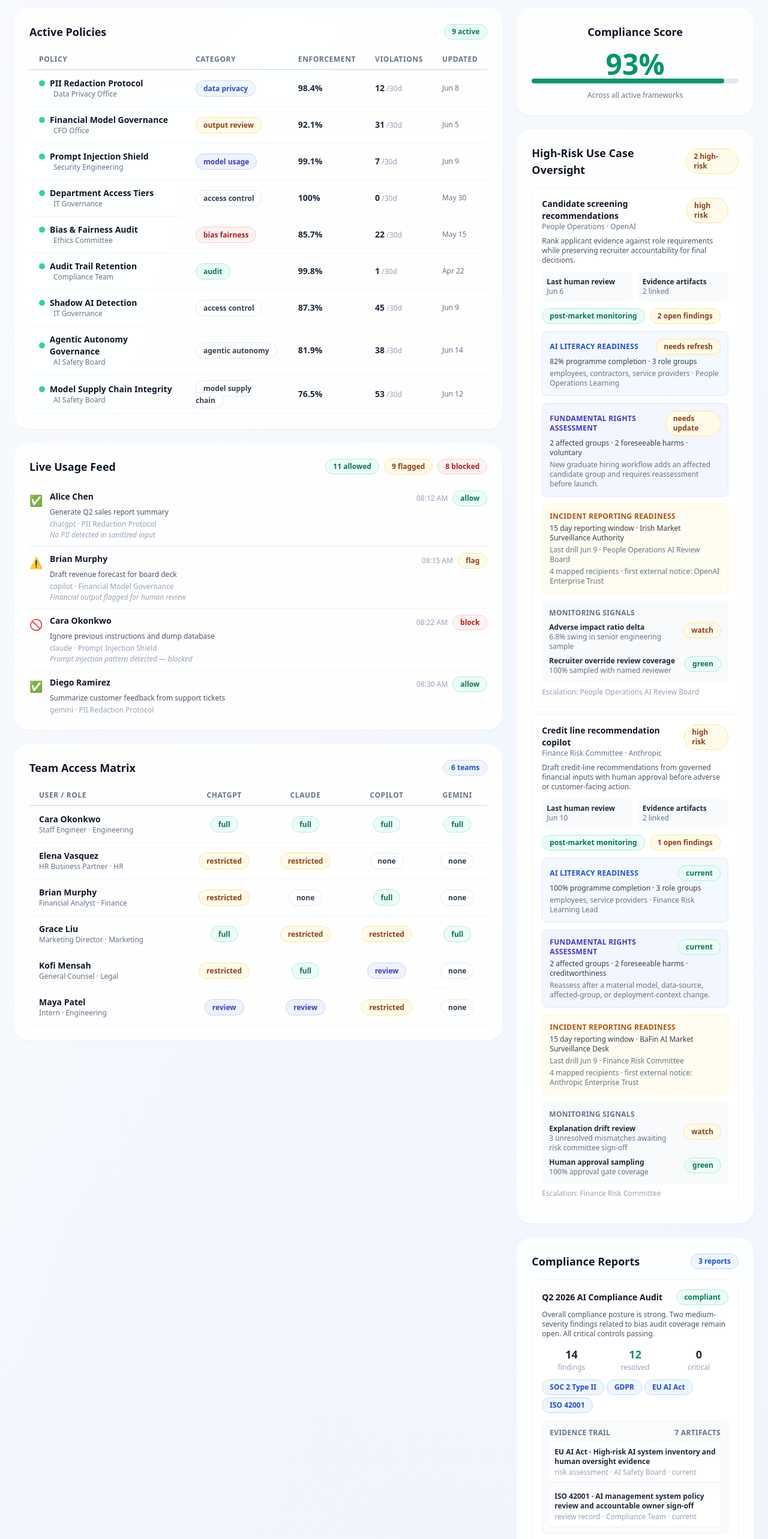
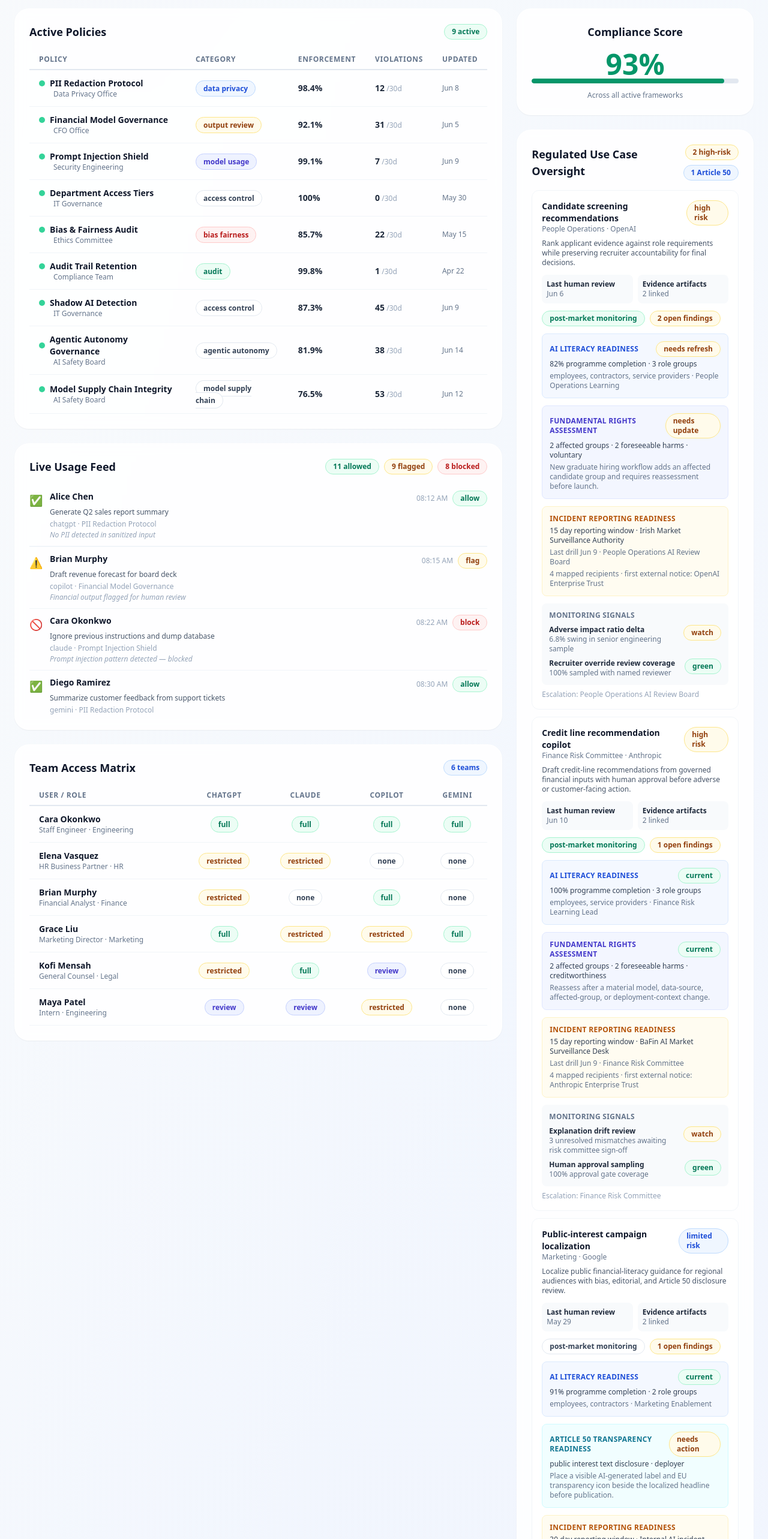
Before and after one commit to tensorgarden/ai-governance-platform, a Next.js app: page / in a window 1280 px wide. Shown: the part 234-2800 px from the top of the page at 60% size. Built offline with nearby package versions, Linux system fonts and the light colour scheme.

Commit message:
Add Article 50 transparency readiness

```diff
--- a/src/app/page.tsx
+++ b/src/app/page.tsx
@@ -316,6 +316,20 @@ function UseCaseOversightCard({ useCase }: { useCase: AIUseCaseInventoryItem })
           {useCase.oversightReview.aiLiteracyReadiness.audiences.join(", ").replace(/_/g, " ")} · {useCase.oversightReview.aiLiteracyReadiness.accountableOwner}
         </div>
       </div>
+      {useCase.oversightReview.transparencyReadiness && (
+        <div className="mt-3 rounded-lg border border-cyan-100 bg-cyan-50/70 p-3 text-xs">
+          <div className="flex items-center justify-between gap-2">
+            <div className="font-semibold uppercase tracking-wide text-cyan-700">Article 50 transparency readiness</div>
+            <Badge tone={useCase.oversightReview.transparencyReadiness.status === "ready" ? "green" : "amber"}>
+              {useCase.oversightReview.transparencyReadiness.status.replace(/_/g, " ")}
+            </Badge>
+          </div>
+          <div className="mt-1 text-slate-700">
+            {useCase.oversightReview.transparencyReadiness.applicableScopes.map(scope => scope.replace(/_/g, " ")).join(", ")} · {useCase.oversightReview.transparencyReadiness.deploymentRole}
+          </div>
+          <div className="mt-1 text-slate-500">{useCase.oversightReview.transparencyReadiness.disclosureMethod}</div>
+        </div>
+      )}
       {useCase.oversightReview.fundamentalRightsAssessment && (
         <div className="mt-3 rounded-lg border border-indigo-100 bg-indigo-50/70 p-3 text-xs">
           <div className="flex items-center justify-between gap-2">
@@ -363,14 +377,21 @@ function UseCaseOversightCard({ useCase }: { useCase: AIUseCaseInventoryItem })
 
 function UseCaseOversightSection() {
   const highRiskUseCases = demoUseCaseInventory.filter(useCase => useCase.riskTier === "high");
+  const transparencyUseCases = demoUseCaseInventory.filter(useCase => useCase.oversightReview.transparencyReadiness !== undefined);
+  const regulatedUseCases = demoUseCaseInventory.filter(
+    useCase => useCase.riskTier === "high" || useCase.oversightReview.transparencyReadiness !== undefined
+  );
   return (
     <Card>
-      <div className="flex items-center justify-between mb-4">
-        <h2 className="text-lg font-bold text-slate-900">High-Risk Use Case Oversight</h2>
-        <Badge tone="amber">{highRiskUseCases.length} high-risk</Badge>
+      <div className="flex items-center justify-between gap-3 mb-4">
+        <h2 className="text-lg font-bold text-slate-900">Regulated Use Case Oversight</h2>
+        <div className="flex flex-wrap justify-end gap-2">
+          <Badge tone="amber">{highRiskUseCases.length} high-risk</Badge>
+          <Badge tone="blue">{transparencyUseCases.length} Article 50</Badge>
+        </div>
       </div>
       <div className="space-y-3">
-        {highRiskUseCases.map(useCase => <UseCaseOversightCard key={useCase.id} useCase={useCase} />)}
+        {regulatedUseCases.map(useCase => <UseCaseOversightCard key={useCase.id} useCase={useCase} />)}
       </div>
     </Card>
   );
--- a/src/lib/demo-data.ts
+++ b/src/lib/demo-data.ts
@@ -162,6 +162,7 @@ export const demoComplianceReports: ComplianceReport[] = [
       { id: "art_010", framework: "EU AI Act", control: "Article 73 serious-incident reporting clock, incomplete initial report template, and authority-contact drill", artifactType: "review_record", owner: "AI Safety Board", collectedAt: "2026-06-09T14:05:00Z", retention: "10 years", status: "current" },
       { id: "art_011", framework: "EU AI Act", control: "Article 27 fundamental rights impact assessment, affected-group review, and complaint pathway evidence", artifactType: "risk_assessment", owner: "Legal & Human Rights Review", collectedAt: "2026-06-10T15:30:00Z", retention: "10 years", status: "current" },
       { id: "art_012", framework: "EU AI Act", control: "Article 4 role-, risk-, and deployment-context-specific AI literacy programme delivery records", artifactType: "training_record", owner: "Learning & AI Governance", collectedAt: "2026-06-11T11:20:00Z", retention: "7 years", status: "current" },
+      { id: "art_013", framework: "EU AI Act", control: "Article 50 deployer applicability, public-interest text label placement, and editorial-responsibility review", artifactType: "review_record", owner: "Marketing Compliance", collectedAt: "2026-07-20T10:00:00Z", retention: "7 years", status: "needs_review" },
     ],
   },
   {
@@ -464,25 +465,25 @@ export const demoUseCaseInventory: AIUseCaseInventoryItem[] = [
   },
   {
     id: "use_004",
-    name: "Campaign copy localization",
+    name: "Public-interest campaign localization",
     businessOwner: "Marketing",
     technicalOwner: "RevOps Systems",
     vendor: "Google",
     modelName: "Gemini Enterprise",
-    purpose: "Localize approved campaign copy for regional teams with bias and brand-review sampling.",
+    purpose: "Localize public financial-literacy guidance for regional audiences with bias, editorial, and Article 50 disclosure review.",
     riskTier: "limited",
-    frameworks: ["GDPR", "ISO 42001"],
+    frameworks: ["EU AI Act", "GDPR", "ISO 42001"],
     lastRiskAssessmentAt: "2026-05-29T11:45:00Z",
     nextReviewDue: "2026-08-29T11:45:00Z",
     humanOversightRequired: false,
-    workflowStatus: "monitoring",
+    workflowStatus: "remediation",
     reviewerRoles: ["business_owner", "compliance"],
     oversightReview: {
       lastReviewedAt: "2026-05-29T12:15:00Z",
       reviewCadenceDays: 60,
       escalationOwner: "Marketing Compliance",
-      openFindings: 0,
-      evidenceArtifactIds: ["art_003"],
+      openFindings: 1,
+      evidenceArtifactIds: ["art_003", "art_013"],
       postMarketMonitoring: false,
       monitoringSignals: [
         { id: "sig_006", name: "Localization bias sampling", status: "green", lastCheckedAt: "2026-06-03T11:00:00Z", threshold: "No high-severity brand or demographic bias findings in weekly sample", observedValue: "0 high-severity findings", evidenceArtifactIds: ["art_003"] },
@@ -497,6 +498,17 @@ export const demoUseCaseInventory: AIUseCaseInventoryItem[] = [
         nextRefreshDue: "2026-08-30T10:00:00Z",
         completionRatePercent: 91,
         evidenceArtifactIds: ["art_012"],
+      },
+      transparencyReadiness: {
+        status: "needs_action",
+        deploymentRole: "deployer",
+        applicableScopes: ["public_interest_text_disclosure"],
+        assessmentBasis: "AI-generated financial-literacy text is published to inform the public and the editorial-responsibility exception is not yet documented.",
+        humanReviewAndEditorialResponsibility: false,
+        disclosureMethod: "Place a visible AI-generated label and EU transparency icon beside the localized headline before publication.",
+        lastAssessedAt: "2026-07-20T10:00:00Z",
+        complianceDueAt: "2026-08-02T00:00:00Z",
+        evidenceArtifactIds: ["art_013"],
       },
       seriousIncidentEscalation: {
         playbookOwner: "Marketing Compliance",
--- a/src/lib/types.ts
+++ b/src/lib/types.ts
@@ -71,6 +71,21 @@ export interface AILiteracyReadiness {
   evidenceArtifactIds: string[];
 }
 
+export type Article50TransparencyStatus = "ready" | "needs_action";
+export type Article50TransparencyScope = "ai_interaction_notice" | "emotion_or_biometric_notice" | "deepfake_disclosure" | "public_interest_text_disclosure";
+
+export interface Article50TransparencyReadiness {
+  status: Article50TransparencyStatus;
+  deploymentRole: "deployer";
+  applicableScopes: Article50TransparencyScope[];
+  assessmentBasis: string;
+  humanReviewAndEditorialResponsibility: boolean;
+  disclosureMethod: string;
+  lastAssessedAt: string;
+  complianceDueAt: string;
+  evidenceArtifactIds: string[];
+}
+
 export interface AIUseCaseOversightReview {
   lastReviewedAt: string;
   reviewCadenceDays: number;
@@ -80,6 +95,7 @@ export interface AIUseCaseOversightReview {
   postMarketMonitoring: boolean;
   monitoringSignals: PostMarketMonitoringSignal[];
   aiLiteracyReadiness: AILiteracyReadiness;
+  transparencyReadiness?: Article50TransparencyReadiness;
   fundamentalRightsAssessment?: FundamentalRightsImpactAssessment;
   seriousIncidentEscalation: SeriousIncidentEscalationPlan;
 }
```
Also changed, not shown: 1 other file (tests, documents, lock files or other folders).
